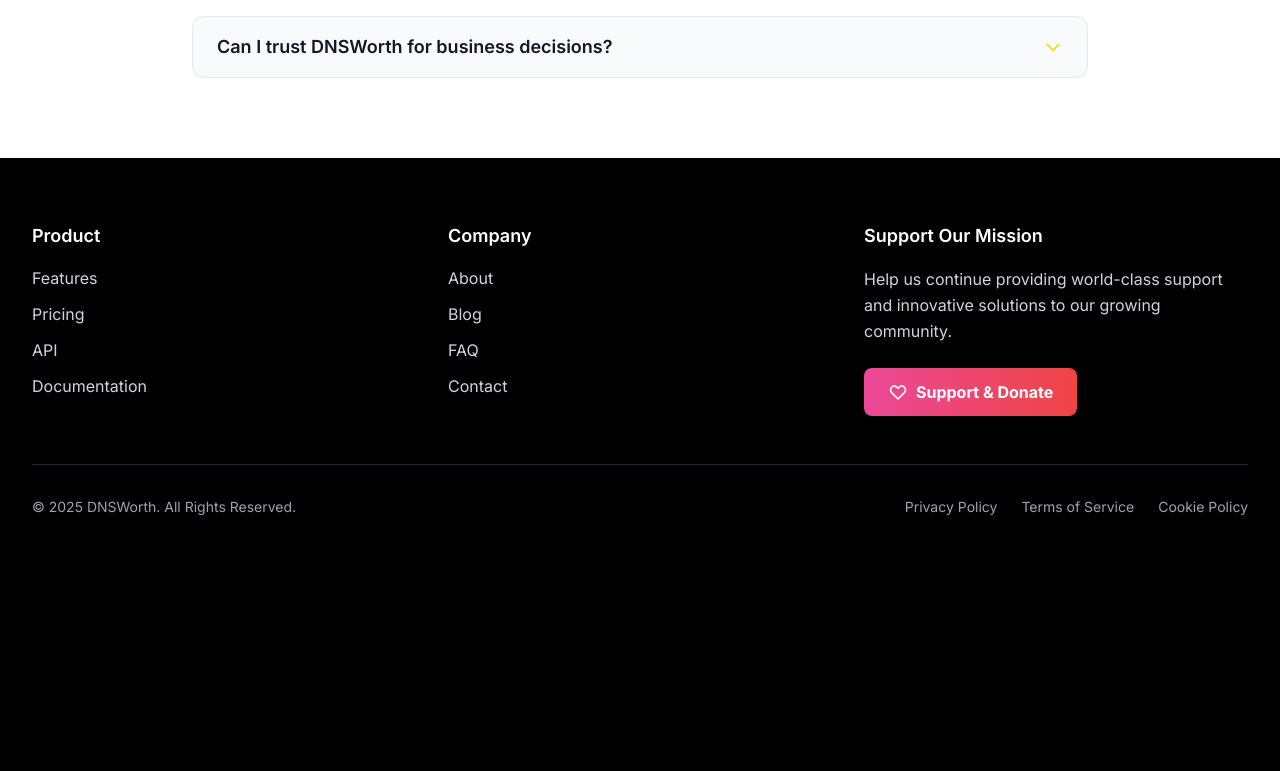
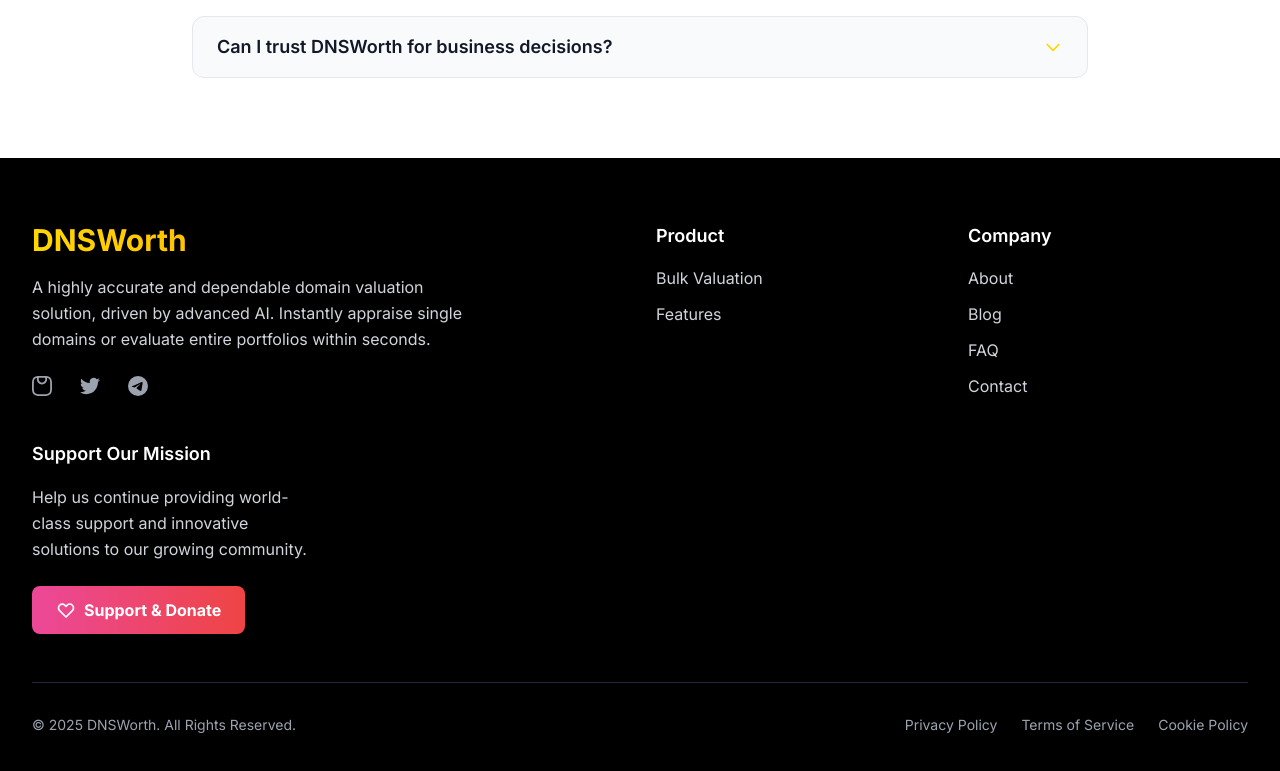
Before and after one commit to dnsworth/dnsworth, a React (Vite) app in the folder frontend/: page / in a window 1280 px wide. Shown: the part 4400-5171 px from the top of the page. Before the commit the page ends 4981 px from the top, so only its background shows below. Built offline with nearby package versions, Linux system fonts and the light colour scheme; no server answers.

Commit message:
feat: restore DNSWorth logo & social media, update Product column with Bulk Valuation & Features, use correct PayPal link

```diff
--- a/frontend/src/components/Footer.jsx
+++ b/frontend/src/components/Footer.jsx
@@ -39,11 +39,66 @@ const Footer = ({ onBulkValuation, onNavigateToBulk, onNavigateHome }) => {
     <footer className="bg-black text-white">
       <div className="px-6 lg:px-8">
         <div className="py-16">
-          <div className="grid grid-cols-1 md:grid-cols-3 gap-8">
+          <div className="grid grid-cols-1 md:grid-cols-4 gap-8">
+            {/* Company Info - Mobile optimized sizing */}
+            <div className="md:col-span-2">
+              <h3 className="mobile-logo-size sm:text-3xl font-bold bg-gradient-to-r from-primary to-secondary bg-clip-text text-transparent mb-4 sm:px-0 sm:py-0">
+                DNSWorth
+              </h3>
+              <p className="text-gray-300 leading-relaxed mb-6 max-w-md">
+              A highly accurate and dependable domain valuation solution, driven by advanced AI. Instantly appraise single domains or evaluate entire portfolios within seconds.
+              </p>
+
+              {/* Social Media Icons */}
+              <div className="flex gap-4">
+                {socialLinks.map((social) => (
+                  <a
+                    key={social.name}
+                    href={social.href}
+                    target="_blank"
+                    rel="noopener noreferrer"
+                    className="w-8 h-8 text-gray-400 hover:text-primary transition-all duration-200 hover:scale-110"
+                    title={social.name}
+                  >
+                    {social.name === 'Instagram' && (
+                      <svg className="w-5 h-5" fill="currentColor" viewBox="0 0 24 24">
+                        <path d="M12 2.163c3.204 0 3.584.012 4.85.07 3.252.148 4.771 1.691 4.919 4.919.058 1.265.069 1.645.069 4.849 0 3.205-.012 3.584-.069 4.849-.149 3.225-1.664 4.771-4.919 4.919-1.266.058-1.644.07-4.85.07-3.204 0-3.584-.012-4.849-.07-3.26-.149-4.771-1.699-4.919-4.92-.058-1.265-.07-1.644-.07-4.849 0-3.204.013-3.583.07-4.849.149-3.227 1.664-4.771 4.919-4.919 1.266-.057 1.645-.069 4.849-.069zm0-2.163c-3.259 0-3.667.014-4.947.072-4.358.2-6.78 2.618-6.98 6.98-.059 1.281-.073 1.689-.073 4.948 0 3.259.014 3.668.072 4.948.2 4.358 2.618 6.78 6.98 6.98 1.281.058 1.689.072 4.948.072 3.259 0 3.668-.014 4.948-.072 4.354-.2 6.782-2.618 6.979-6.98.059-1.28.073-1.689.073-4.948 0-3.259-.014-3.667-.072-4.947-.196-4.354-2.617-6.78-6.979-6.98-1.281-.059-1.69-.073-4.949-.073zm0-2.163c-3.403 0-6.162 2.759-6.162 6.162s2.759 6.163 6.162 6.163 6.162-2.759 6.162-6.163c0-3.403-2.759-6.162-6.162-6.162zm0 10.162c-2.209 0-4-1.79-4-4 0-2.209 1.791-4 4-4s4 1.791 4 4c0 2.21-1.791 4-4 4zm6.406-11.845c-.796 0-1.441.645-1.441 1.44s.645 1.44 1.441 1.44c.795 0 1.439-.645 1.439-1.44s-.644-1.44-1.439-1.44z"/>
+                      </svg>
+                    )}
+                    {social.name === 'Twitter' && (
+                      <svg className="w-5 h-5" fill="currentColor" viewBox="0 0 24 24">
+                        <path d="M23.953 4.57a10 10 0 01-2.825.775 4.958 4.958 0 002.163-2.723c-.951.555-2.005.959-3.127 1.184a4.92 4.92 0 00-8.384 4.482C7.69 8.095 4.067 6.13 1.64 3.162a4.822 4.822 0 00-.666 2.475c0 1.71.87 3.213 2.188 4.096a4.904 4.904 0 01-2.228-.616v.06a4.923 4.923 0 003.946 4.827 4.996 4.996 0 01-2.212.085 4.936 4.936 0 004.604 3.417 9.867 9.867 0 01-6.102 2.105c-.39 0-.779-.023-1.17-.067a13.995 13.995 0 007.557 2.209c9.053 0 13.998-7.496 13.998-13.985 0-.21 0-.42-.015-.63A9.935 9.935 0 0024 4.59z"/>
+                      </svg>
+                    )}
+                    {social.name === 'Telegram' && (
+                      <svg className="w-5 h-5" fill="currentColor" viewBox="0 0 24 24">
+                        <path d="M11.944 0A12 12 0 0 0 0 12a12 12 0 0 0 12 12 12 12 0 0 0 12-12A12 12 0 0 0 12 0a12 12 0 0 0-.056 0zm4.962 7.224c.1-.002.321.023.465.14a.506.506 0 0 1 .171.325c.016.093.036.306.02.472-.18 1.898-.962 6.502-1.36 8.627-.168.9-.499 1.201-.82 1.23-.696.065-1.225-.46-1.9-.902-1.056-.693-1.653-1.124-2.678-1.8-1.185-.78-.417-1.21.258-1.91.177-.184 3.247-2.977 3.307-3.23.007-.032.014-.15-.056-.212s-.174-.041-.249-.024c-.106.024-1.793 1.14-5.061 3.345-.48.33-.913.49-1.302.48-.428-.008-1.252-.241-1.865-.44-.752-.245-1.349-.374-1.297-.789.027-.216.325-.437.893-.663 3.498-1.524 5.83-2.529 6.998-3.014 3.332-1.386 4.025-1.627 4.476-1.635z"/>
+                      </svg>
+                    )}
+                  </a>
+                ))}
+              </div>
+            </div>
+
             {/* Product Column */}
             <div>
               <h4 className="text-lg font-semibold text-white mb-4">Product</h4>
               <ul className="space-y-3">
+                <li>
+                  <button
+                    onClick={() => {
+                      if (handleBulkValuation) {
+                        handleBulkValuation();
+                      } else {
+                        window.scrollTo({ top: 0, behavior: 'smooth' });
+                        setTimeout(() => navigate('/bulk-valuation'), 300);
+                      }
+                    }}
+                    className="text-gray-300 hover:text-primary transition-colors duration-200 text-left w-full"
+                  >
+                    Bulk Valuation
+                  </button>
+                </li>
                 <li>
                   <button
                     onClick={() => {
@@ -56,15 +111,6 @@ const Footer = ({ onBulkValuation, onNavigateToBulk, onNavigateHome }) => {
                   >
                     Features
                   </button>
-                </li>
-                <li>
-                  <span className="text-gray-300">Pricing</span>
-                </li>
-                <li>
-                  <span className="text-gray-300">API</span>
-                </li>
-                <li>
-                  <span className="text-gray-300">Documentation</span>
                 </li>
               </ul>
             </div>
@@ -115,7 +161,7 @@ const Footer = ({ onBulkValuation, onNavigateToBulk, onNavigateHome }) => {
                 Help us continue providing world-class support and innovative solutions to our growing community.
               </p>
               <a
-                href="https://www.paypal.com/donate/?hosted_button_id=YOUR_PAYPAL_BUTTON_ID"
+                href="https://www.paypal.me/dekunley"
                 target="_blank"
                 rel="noopener noreferrer"
                 className="inline-flex items-center gap-2 bg-gradient-to-r from-pink-500 to-red-500 text-white font-bold px-6 py-3 rounded-lg hover:scale-105 transform transition-all duration-200"
```
